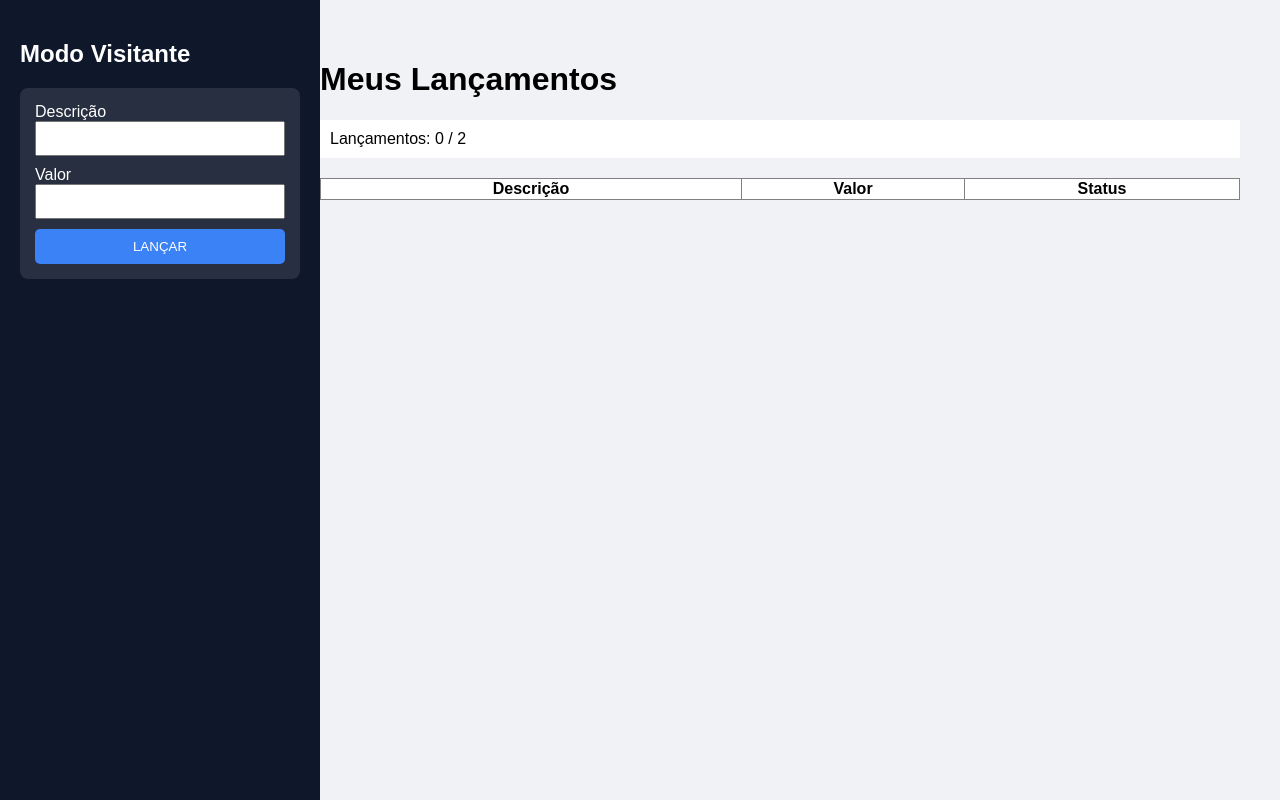
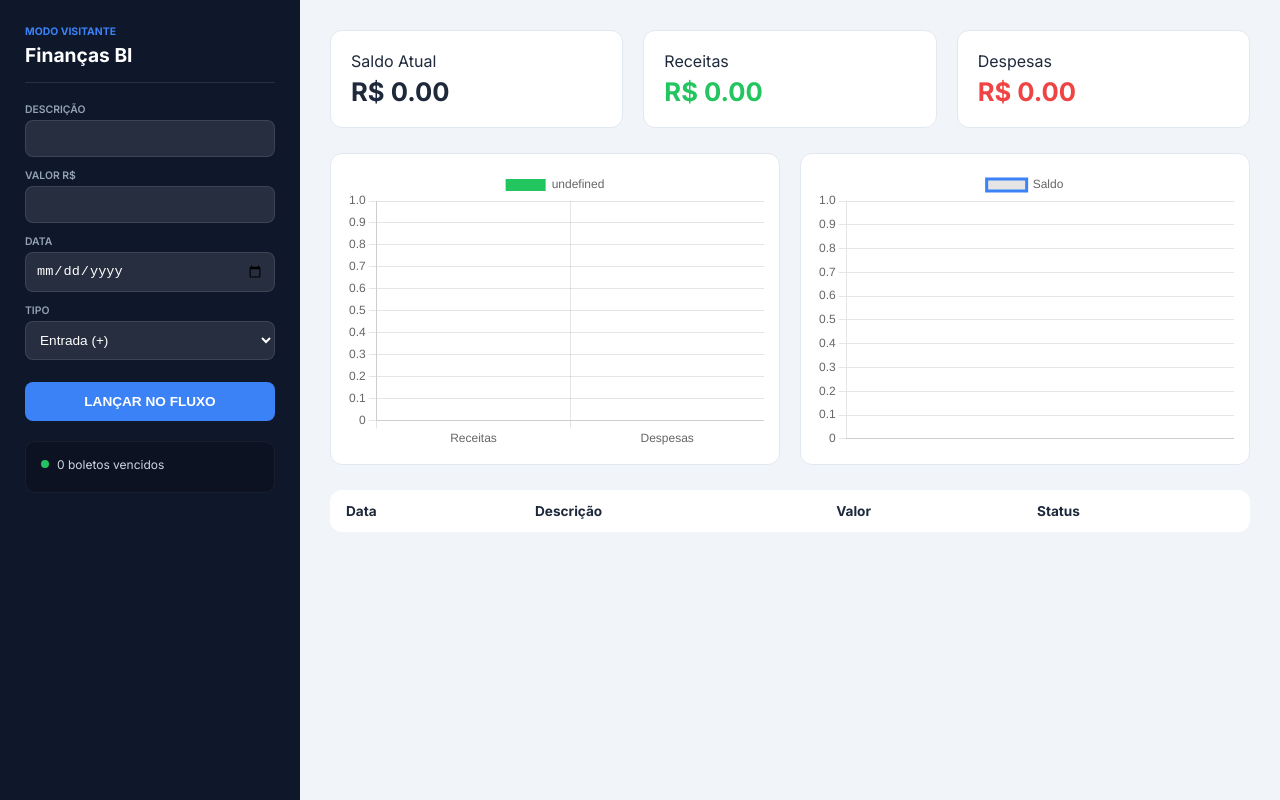
Before and after one commit to bno229-max/finan-as, a plain HTML site: page index.html in a window 1280 px wide. Drawn offline with nearby package versions, Linux system fonts and the light colour scheme.

Commit message:
Update index.html

```diff
--- a/index.html
+++ b/index.html
@@ -2,116 +2,204 @@
 <html lang="pt-br">
 <head>
     <meta charset="UTF-8">
-    <title>TESTE DE CONTROLE - FINANÇAS</title>
+    <meta name="viewport" content="width=device-width, initial-scale=1.0">
+    <title>Finanças Pro BI</title>
+    <script src="https://cdn.jsdelivr.net/npm/chart.js"></script>
+    <link href="https://fonts.googleapis.com/css2?family=Inter:wght@400;500;600;700&display=swap" rel="stylesheet">
     <style>
-        /* CSS EMBUTIDO PARA NÃO DEPENDER DE ARQUIVOS EXTERNOS */
-        body { font-family: sans-serif; background: #f0f2f5; margin: 0; display: flex; }
-        aside { width: 280px; background: #0f172a; color: white; height: 100vh; padding: 20px; position: fixed; }
-        main { margin-left: 280px; padding: 40px; flex-grow: 1; }
+        :root {
+            --primary: #0f172a; --accent: #3b82f6; --success: #22c55e;
+            --danger: #ef4444; --warning: #f59e0b; --bg: #f1f5f9; --white: #ffffff; --border: #e2e8f0;
+        }
 
-        .form-box { background: rgba(255,255,255,0.1); padding: 15px; border-radius: 8px; }
-        input { width: 100%; margin-bottom: 10px; padding: 8px; box-sizing: border-box; }
-        button { width: 100%; padding: 10px; cursor: pointer; background: #3b82f6; color: white; border: none; border-radius: 5px; }
+        body { font-family: 'Inter', sans-serif; background: var(--bg); margin: 0; display: flex; color: #1e293b; min-height: 100vh; }
 
-        /* OVERLAY DE BLOQUEIO */
-        #bloqueio {
-            position: fixed; inset: 0; background: rgba(0,0,0,0.95); color: white;
-            display: none; align-items: center; justify-content: center; z-index: 9999;
-            flex-direction: column;
+        /* Sidebar */
+        aside { width: 300px; background: var(--primary); color: white; height: 100vh; padding: 25px; position: fixed; display: flex; flex-direction: column; box-sizing: border-box; z-index: 100; }
+        .sidebar-header { margin-bottom: 20px; border-bottom: 1px solid rgba(255,255,255,0.1); padding-bottom: 15px; }
+        .user-badge { font-size: 0.65rem; color: var(--accent); font-weight: 800; text-transform: uppercase; margin-bottom: 5px; display: block; }
+
+        /* Form */
+        .form-group { margin-bottom: 12px; }
+        .form-group label { display: block; font-size: 0.65rem; color: #94a3b8; margin-bottom: 4px; font-weight: 600; text-transform: uppercase; }
+        .form-group input, .form-group select {
+            width: 100%; padding: 10px; background: rgba(255,255,255,0.1); border: 1px solid rgba(255,255,255,0.1);
+            color: white; border-radius: 8px; font-size: 0.85rem; box-sizing: border-box; outline: none;
         }
-        .card-auth { background: #1e293b; padding: 30px; border-radius: 15px; width: 300px; text-align: center; }
-        .status-vencido { color: #ff4444; font-weight: bold; }
+
+        .btn { border: none; border-radius: 8px; cursor: pointer; font-weight: 600; padding: 12px; font-size: 0.85rem; width: 100%; transition: 0.3s; }
+        .btn-add { background: var(--accent); color: white; margin-top: 10px; }
+        .btn-logout { background: rgba(239, 68, 68, 0.1); color: var(--danger); border: 1px solid rgba(239, 68, 68, 0.2); margin-top: auto; }
+
+        /* Alertas Sidebar */
+        .sidebar-alerts { margin-top: 20px; background: rgba(0,0,0,0.2); border-radius: 10px; padding: 15px; border: 1px solid rgba(255,255,255,0.05); }
+        .alert-item { font-size: 0.75rem; display: flex; align-items: center; color: #cbd5e1; margin-bottom: 5px; }
+        .dot { width: 8px; height: 8px; border-radius: 50%; margin-right: 8px; }
+
+        /* Main Content */
+        main { margin-left: 300px; padding: 30px; width: calc(100% - 300px); box-sizing: border-box; }
+        .stats-grid { display: grid; grid-template-columns: repeat(3, 1fr); gap: 20px; margin-bottom: 25px; }
+        .stat-card { background: white; padding: 20px; border-radius: 12px; border: 1px solid var(--border); }
+        .stat-card .val { font-size: 1.6rem; font-weight: 700; margin-top: 5px; }
+
+        .charts-grid { display: grid; grid-template-columns: repeat(2, 1fr); gap: 20px; margin-bottom: 25px; }
+        .chart-box { background: white; padding: 15px; border-radius: 12px; height: 280px; border: 1px solid var(--border); }
+
+        table { width: 100%; border-collapse: collapse; background: white; border-radius: 12px; overflow: hidden; border: 1px solid var(--border); }
+        th, td { padding: 12px 15px; text-align: left; border-bottom: 1px solid #f1f5f9; font-size: 0.85rem; }
+        .status-vencido { color: var(--danger); font-weight: 800; font-size: 0.7rem; text-transform: uppercase; }
+
+        /* Auth Overlay */
+        #auth-screen {
+            position: fixed; inset: 0; background: rgba(15, 23, 42, 0.98); z-index: 5000;
+            display: none; align-items: center; justify-content: center; backdrop-filter: blur(8px);
+        }
+        .auth-card { background: #1e293b; padding: 40px; border-radius: 20px; width: 100%; max-width: 350px; color: white; border: 1px solid rgba(255,255,255,0.1); }
+        .auth-input { width: 100%; padding: 12px; margin-bottom: 15px; border-radius: 8px; border: 1px solid rgba(255,255,255,0.1); background: #0f172a; color: white; box-sizing: border-box; }
     </style>
 </head>
 <body>
 
-    <div id="bloqueio">
-        <div class="card-auth">
-            <h2>CADASTRO NECESSÁRIO</h2>
-            <p>Você atingiu o limite de 2 lançamentos gratuitos.</p>
-            <input type="email" id="email" placeholder="E-mail">
-            <input type="password" id="senha" placeholder="Senha">
-            <button onclick="fazerLogin()">CADASTRAR E LOGAR</button>
+    <div id="auth-screen">
+        <div class="auth-card">
+            <h2 id="auth-title">Crie sua Conta</h2>
+            <p id="auth-msg" style="font-size: 0.8rem; color: #94a3b8; margin-bottom: 20px;">Segurança detectada: cadastre-se para continuar.</p>
+            <input type="email" id="email" class="auth-input" placeholder="E-mail">
+            <input type="password" id="pass" class="auth-input" placeholder="Senha">
+            <button class="btn btn-add" onclick="login()">CADASTRAR E ENTRAR</button>
         </div>
     </div>
 
     <aside>
-        <h2 id="msg-user">Modo Visitante</h2>
-        <div class="form-box">
-            <label>Descrição</label><input type="text" id="desc">
-            <label>Valor</label><input type="number" id="valor">
-            <button onclick="adicionar()">LANÇAR</button>
+        <div class="sidebar-header">
+            <span class="user-badge" id="user-status">Modo Visitante</span>
+            <h2 style="margin:0; font-size:1.2rem;">Finanças BI</h2>
         </div>
-        <br>
-        <button id="btn-sair" style="display:none; background:#ef4444;" onclick="sair()">SAIR DA CONTA</button>
+
+        <div class="form">
+            <div class="form-group"><label>Descrição</label><input type="text" id="in-desc"></div>
+            <div class="form-group"><label>Valor R$</label><input type="number" id="in-val" step="0.01"></div>
+            <div class="form-group"><label>Data</label><input type="date" id="in-date"></div>
+            <div class="form-group">
+                <label>Tipo</label>
+                <select id="in-tipo">
+                    <option value="entrada">Entrada (+)</option>
+                    <option value="saida">Saída (-)</option>
+                </select>
+            </div>
+            <button class="btn btn-add" onclick="lancar()">LANÇAR NO FLUXO</button>
+        </div>
+
+        <div class="sidebar-alerts" id="alerta-box"></div>
+
+        <button id="btn-sair" class="btn btn-logout" style="display:none;" onclick="sair()">SAIR DA CONTA</button>
     </aside>
 
     <main>
-        <h1>Meus Lançamentos</h1>
-        <div id="contador" style="background: white; padding: 10px; margin-bottom: 20px;">Lançamentos: 0 / 2</div>
-        <table border="1" width="100%" style="background: white; border-collapse: collapse;">
-            <thead>
-                <tr><th>Descrição</th><th>Valor</th><th>Status</th></tr>
-            </thead>
-            <tbody id="tabela"></tbody>
+        <div class="stats-grid">
+            <div class="stat-card">Saldo Atual<div class="val" id="res-caixa">R$ 0,00</div></div>
+            <div class="stat-card">Receitas<div class="val" style="color:var(--success)" id="res-ent">R$ 0,00</div></div>
+            <div class="stat-card">Despesas<div class="val" style="color:var(--danger)" id="res-sai">R$ 0,00</div></div>
+        </div>
+
+        <div class="charts-grid">
+            <div class="chart-box"><canvas id="chartBar"></canvas></div>
+            <div class="chart-box"><canvas id="chartLine"></canvas></div>
+        </div>
+
+        <table>
+            <thead><tr><th>Data</th><th>Descrição</th><th>Valor</th><th>Status</th></tr></thead>
+            <tbody id="tabela-corpo"></tbody>
         </table>
     </main>
 
     <script>
-        // Limpa tudo para o teste ser do zero
-        let dados = JSON.parse(localStorage.getItem('teste_db')) || [];
-        let logado = localStorage.getItem('teste_logado') === 'true';
+        let db = JSON.parse(localStorage.getItem('f_db_v5')) || [];
+        let isLogado = localStorage.getItem('f_auth') === 'true';
+        let charts = {};
 
-        function adicionar() {
-            // Lógica de bloqueio no 3º item
-            if (!logado && dados.length >= 2) {
-                document.getElementById('bloqueio').style.display = 'flex';
+        function lancar() {
+            if (!isLogado && db.length >= 2) {
+                document.getElementById('auth-screen').style.display = 'flex';
                 return;
             }
 
-            const desc = document.getElementById('desc').value;
-            const valor = document.getElementById('valor').value;
+            const d = document.getElementById('in-desc'), v = document.getElementById('in-val'), dt = document.getElementById('in-date'), t = document.getElementById('in-tipo');
+            if(!d.value || !v.value || !dt.value) return alert("Preencha tudo!");
 
-            if(!desc || !valor) return alert("Preencha os campos");
+            db.push({ id: Date.now(), desc: d.value, val: parseFloat(v.value), data: dt.value, tipo: t.value });
+            localStorage.setItem('f_db_v5', JSON.stringify(db));
 
-            dados.push({ desc, valor: parseFloat(valor) });
-            localStorage.setItem('teste_db', JSON.stringify(dados));
+            d.value = ''; v.value = ''; dt.value = '';
             render();
-
-            document.getElementById('desc').value = '';
-            document.getElementById('valor').value = '';
         }
 
-        function fazerLogin() {
-            const e = document.getElementById('email').value;
-            const s = document.getElementById('senha').value;
-            if(e && s) {
-                localStorage.setItem('teste_logado', 'true');
-                logado = true;
-                document.getElementById('bloqueio').style.display = 'none';
-                render();
+        function login() {
+            if(document.getElementById('email').value && document.getElementById('pass').value) {
+                localStorage.setItem('f_auth', 'true');
+                location.reload();
             }
         }
 
         function sair() {
-            localStorage.removeItem('teste_logado');
+            localStorage.removeItem('f_auth');
             location.reload();
         }
 
         function render() {
-            const tabela = document.getElementById('tabela');
-            const cont = document.getElementById('contador');
-            const msg = document.getElementById('msg-user');
-            const btnSair = document.getElementById('btn-sair');
+            if(isLogado) {
+                document.getElementById('user-status').innerText = "Conta Ativa";
+                document.getElementById('btn-sair').style.display = 'block';
+                document.getElementById('auth-screen').style.display = 'none';
+            }
 
-            tabela.innerHTML = dados.map(d => `<tr><td>${d.desc}</td><td>R$ ${d.valor}</td><td class="status-vencido">Pendente</td></tr>`).join('');
-            cont.innerText = `Lançamentos: ${dados.length} / 2`;
+            const corpo = document.getElementById('tabela-corpo');
+            const hoje = new Date().toISOString().split('T')[0];
+            let ent = 0, sai = 0, html = '', vencidos = 0;
 
-            if(logado) {
-                msg.innerText = "Logado com Sucesso!";
-                btnSair.style.display = 'block';
-                document.getElementById('bloqueio').style.display = 'none';
-            }
+            db.sort((a,b) => a.data.localeCompare(b.data)).forEach(i => {
+                const isVencido = i.data < hoje;
+                if(i.tipo === 'entrada') ent += i.val; else sai += i.val;
+                if(isVencido) vencidos++;
+
+                html += `<tr>
+                    <td>${i.data.split('-').reverse().join('/')}</td>
+                    <td>${i.desc}</td>
+                    <td>R$ ${i.val.toFixed(2)}</td>
+                    <td class="${isVencido ? 'status-vencido' : ''}">${isVencido ? 'VENCIDO' : 'Pendente'}</td>
+                </tr>`;
+            });
+
+            corpo.innerHTML = html;
+            document.getElementById('res-caixa').innerText = `R$ ${(ent - sai).toFixed(2)}`;
+            document.getElementById('res-ent').innerText = `R$ ${ent.toFixed(2)}`;
+            document.getElementById('res-sai').innerText = `R$ ${sai.toFixed(2)}`;
+
+            document.getElementById('alerta-box').innerHTML = `
+                <div class="alert-item"><div class="dot" style="background:${vencidos > 0 ? 'var(--danger)' : 'var(--success)'}"></div> ${vencidos} boletos vencidos</div>
+            `;
+
+            updateCharts(ent, sai);
+        }
+
+        function updateCharts(e, s) {
+            if(charts.bar) charts.bar.destroy();
+            charts.bar = new Chart(document.getElementById('chartBar'), {
+                type: 'bar',
+                data: { labels: ['Receitas', 'Despesas'], datasets: [{ data: [e, s], backgroundColor: ['#22c55e', '#ef4444'] }]},
+                options: { responsive: true, maintainAspectRatio: false }
+            });
+
+            if(charts.line) charts.line.destroy();
+            let acc = 0;
+            charts.line = new Chart(document.getElementById('chartLine'), {
+                type: 'line',
+                data: {
+                    labels: db.map(i => i.data.split('-')[2]),
+                    datasets: [{ label: 'Saldo', data: db.map(i => { acc += (i.tipo==='entrada'?i.val:-i.val); return acc; }), borderColor: '#3b82f6' }]
+                },
+                options: { responsive: true, maintainAspectRatio: false }
+            });
         }
 
         render();
```
